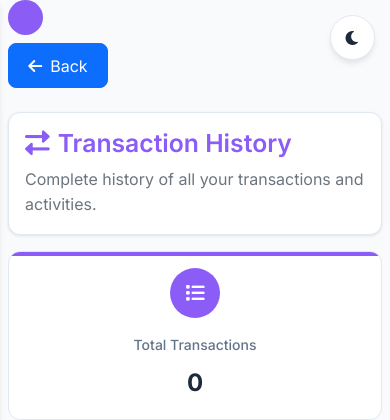
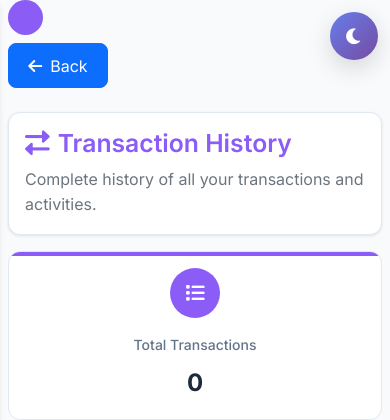
Before and after one commit to somysam12/rast, a PHP site: page /user_transactions.php in a window 390 px wide. Shown: the top 420 px of the page. Run offline with PHP 8.4, Linux system fonts and the light colour scheme; the visitor is signed in with stand-in values (Sample User, id 1); data that the repository does not hold is empty; some libraries are stand-ins or nearby versions.

Commit message:
Enhance dark mode button with cooler animations and styles
Add new CSS file for styling the dark mode toggle button and update multiple PHP files to link this new stylesheet. Modify dark-mode.js to include new HTML structure for the toggle button.

Replit-Commit-Author: Agent
Replit-Commit-Session-Id: 128110e5-dd99-472f-a91a-e4f447de3d22
Replit-Commit-Checkpoint-Type: full_checkpoint
Replit-Commit-Event-Id: b54a7ea3-697e-4163-83ac-f0d3db716544
Replit-Commit-Screenshot-Url: https://storage.googleapis.com/screenshot-production-us-central1/67022ac3-9ef5-4e20-99ea-f113a1595de6/128110e5-dd99-472f-a91a-e4f447de3d22/ea72X0g
Replit-Helium-Checkpoint-Created: true

```diff
--- a/add_mod.php
+++ b/add_mod.php
@@ -324,6 +324,7 @@ if ($_POST) {
             }
         }
     </style>
+    <link href="assets/css/dark-mode-button.css" rel="stylesheet">
 </head>
 <body>
     <!-- Theme Toggle -->
--- a/admin_dashboard.php
+++ b/admin_dashboard.php
@@ -496,6 +496,7 @@ try {
             }
         }
     </style>
+    <link href="assets/css/dark-mode-button.css" rel="stylesheet">
 </head>
 <body>
     <!-- Theme Toggle -->
--- /dev/null
+++ b/assets/css/dark-mode-button.css
@@ -0,0 +1,137 @@
+/* Enhanced Dark Mode Toggle Button Styling */
+
+.dark-mode-toggle {
+    position: fixed;
+    top: 20px;
+    right: 20px;
+    z-index: 2000;
+    width: 56px;
+    height: 56px;
+    border-radius: 50%;
+    border: none;
+    cursor: pointer;
+    display: flex;
+    align-items: center;
+    justify-content: center;
+    transition: all 0.3s cubic-bezier(0.34, 1.56, 0.64, 1);
+    font-size: 24px;
+    box-shadow: 0 8px 24px rgba(0, 0, 0, 0.15);
+    background: linear-gradient(135deg, #667eea 0%, #764ba2 100%);
+    color: #ffffff;
+}
+
+.dark-mode-toggle:hover {
+    transform: scale(1.15) rotate(20deg);
+    box-shadow: 0 12px 32px rgba(102, 126, 234, 0.4);
+}
+
+.dark-mode-toggle:active {
+    transform: scale(0.95) rotate(20deg);
+}
+
+.dark-mode-toggle.dark-active {
+    background: linear-gradient(135deg, #f093fb 0%, #f5576c 100%);
+}
+
+.dark-mode-toggle.dark-active:hover {
+    box-shadow: 0 12px 32px rgba(245, 87, 108, 0.4);
+}
+
+.toggle-inner {
+    display: flex;
+    align-items: center;
+    justify-content: center;
+    transition: all 0.3s ease;
+}
+
+.dark-mode-toggle i {
+    transition: all 0.3s ease;
+    display: inline-flex;
+    align-items: center;
+    justify-content: center;
+}
+
+.dark-mode-toggle:hover i {
+    animation: iconSpin 0.6s ease-in-out;
+}
+
+/* Ripple effect on click */
+@keyframes iconSpin {
+    0% {
+        transform: rotateZ(0deg) scale(1);
+    }
+    50% {
+        transform: rotateZ(180deg) scale(1.2);
+    }
+    100% {
+        transform: rotateZ(360deg) scale(1);
+    }
+}
+
+/* Pulse animation for attention */
+@keyframes pulse {
+    0% {
+        box-shadow: 0 8px 24px rgba(0, 0, 0, 0.15);
+    }
+    50% {
+        box-shadow: 0 8px 32px rgba(102, 126, 234, 0.3);
+    }
+    100% {
+        box-shadow: 0 8px 24px rgba(0, 0, 0, 0.15);
+    }
+}
+
+/* Glow effect */
+.dark-mode-toggle::before {
+    content: '';
+    position: absolute;
+    top: -4px;
+    left: -4px;
+    right: -4px;
+    bottom: -4px;
+    background: linear-gradient(135deg, #667eea 0%, #764ba2 100%);
+    border-radius: 50%;
+    opacity: 0;
+    z-index: -1;
+    transition: opacity 0.3s ease;
+    filter: blur(8px);
+}
+
+.dark-mode-toggle:hover::before {
+    opacity: 0.3;
+}
+
+.dark-mode-toggle.dark-active::before {
+    background: linear-gradient(135deg, #f093fb 0%, #f5576c 100%);
+}
+
+/* Mobile responsiveness */
+@media (max-width: 768px) {
+    .dark-mode-toggle {
+        width: 50px;
+        height: 50px;
+        font-size: 20px;
+        top: 15px;
+        right: 15px;
+    }
+}
+
+@media (max-width: 480px) {
+    .dark-mode-toggle {
+        width: 48px;
+        height: 48px;
+        font-size: 18px;
+        top: 12px;
+        right: 12px;
+    }
+}
+
+/* Dark mode specific styling */
+[data-theme="dark"] .dark-mode-toggle {
+    background: linear-gradient(135deg, #f093fb 0%, #f5576c 100%);
+    box-shadow: 0 8px 24px rgba(245, 87, 108, 0.2);
+}
+
+[data-theme="dark"] .dark-mode-toggle:hover {
+    box-shadow: 0 12px 32px rgba(245, 87, 108, 0.4);
+}
--- a/index.php
+++ b/index.php
@@ -291,6 +291,7 @@ if ($isLoggedIn) {
             }
         }
     </style>
+    <link href="assets/css/dark-mode-button.css" rel="stylesheet">
 </head>
 <body>
     <button class="theme-toggle" onclick="toggleDarkMode()" title="Toggle Dark Mode">
--- a/login.php
+++ b/login.php
@@ -369,6 +369,7 @@ if ($_POST) {
             }
         }
     </style>
+    <link href="assets/css/dark-mode-button.css" rel="stylesheet">
 </head>
 <body>
     <!-- Theme Toggle -->
--- a/manage_mods.php
+++ b/manage_mods.php
@@ -359,6 +359,7 @@ $mods = $stmt->fetchAll(PDO::FETCH_ASSOC);
             }
         }
     </style>
+    <link href="assets/css/dark-mode-button.css" rel="stylesheet">
 </head>
 <body>
     <!-- Theme Toggle -->
--- a/register.php
+++ b/register.php
@@ -395,6 +395,7 @@ if ($_POST) {
             }
         }
     </style>
+    <link href="assets/css/dark-mode-button.css" rel="stylesheet">
 </head>
 <body>
     <button class="theme-toggle" onclick="toggleDarkMode()" title="Toggle Dark Mode">
--- a/reset_device.php
+++ b/reset_device.php
@@ -298,6 +298,7 @@ if ($_POST) {
             }
         }
     </style>
+    <link href="assets/css/dark-mode-button.css" rel="stylesheet">
 </head>
 <body>
     <!-- Theme Toggle -->
--- a/user_dashboard.php
+++ b/user_dashboard.php
@@ -720,6 +720,7 @@ function formatDate($date) {
             }
         }
     </style>
+    <link href="assets/css/dark-mode-button.css" rel="stylesheet">
 </head>
 <body>
     <!-- Modern Header -->
--- a/user_transactions.php
+++ b/user_transactions.php
@@ -431,6 +431,7 @@ function formatDate($date) {
             }
         }
     </style>
+    <link href="assets/css/dark-mode-button.css" rel="stylesheet">
 </head>
 <body>
     <!-- Dark Mode Toggle -->
```
Also changed, not shown: assets/js/dark-mode.js (+14 -2 lines), attached_assets/6226304237092670306_121_1766655203789.jpg (added).
